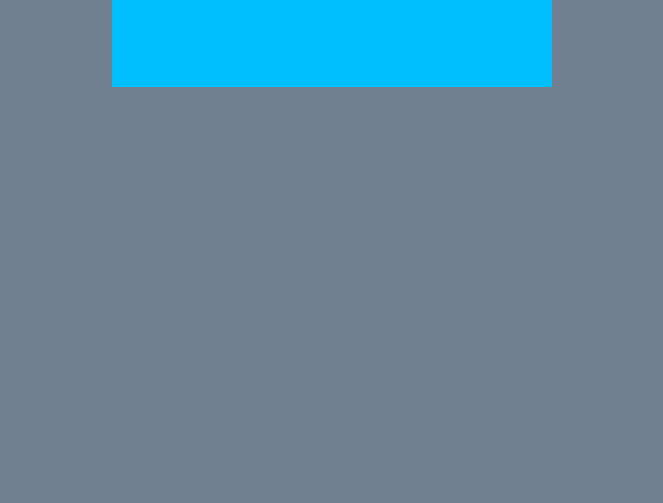
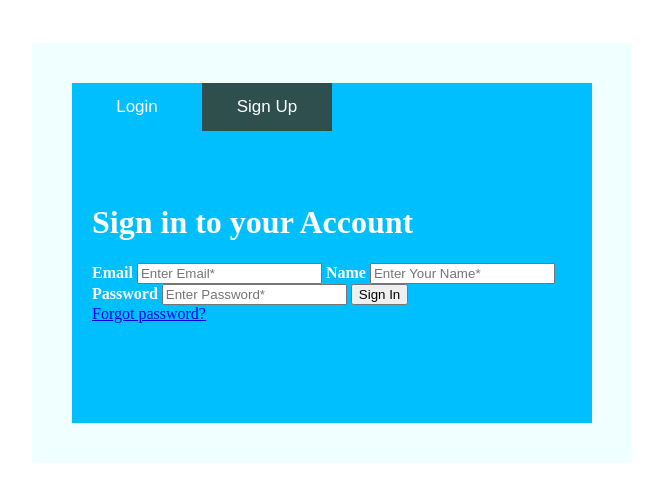
Before and after one commit to Benten559/HealthWebApp, a Flask app: page / in a window 1280 px wide. Shown: the part 441-944 px from the top of the page, without its empty margins (308-971 px from the left). Before the commit the page ends 528 px from the top, so only its background shows below. Run offline with Flask 2, Linux system fonts and the light colour scheme.

Commit message:
Changed Login/Signup
Matches with main page

```diff
--- a/templates/login_signup.html
+++ b/templates/login_signup.html
@@ -6,8 +6,15 @@
 * {box-sizing: border-box}
 
 /* Change body */
-body, html {
-  background-color:slategray;
+body
+{
+	width: 90%;
+	margin-left:auto;
+	margin-right: auto;
+}
+#container
+{
+  background-color:azure;
   padding: 40px;
   max-width:600px;
   margin:40px auto;
@@ -47,8 +54,14 @@
 
 </style>
 </head>
+
 <body>
-
+<h1 style="color:darkgreen;">Wellness Support Center</h1>
+	<hr>
+	<div><img src="WSC_home.jpg" width="1080
+	" height="350" alt="Wellness Support Center">
+	</div>
+<div id=container>
 <button class="tab-link" onclick="openPage('Login', this, 'deepskyblue')" id="default">Login</button>
 <button class="tab-link" onclick="openPage('SignUp', this, 'mediumseagreen')">Sign Up</button>
 
@@ -117,6 +130,7 @@
     </div>
     </form>
 </div>
+</div>
 
 
 <script>
```
Also changed, not shown: templates/homeaftersignin.html (+2 -10 lines).
